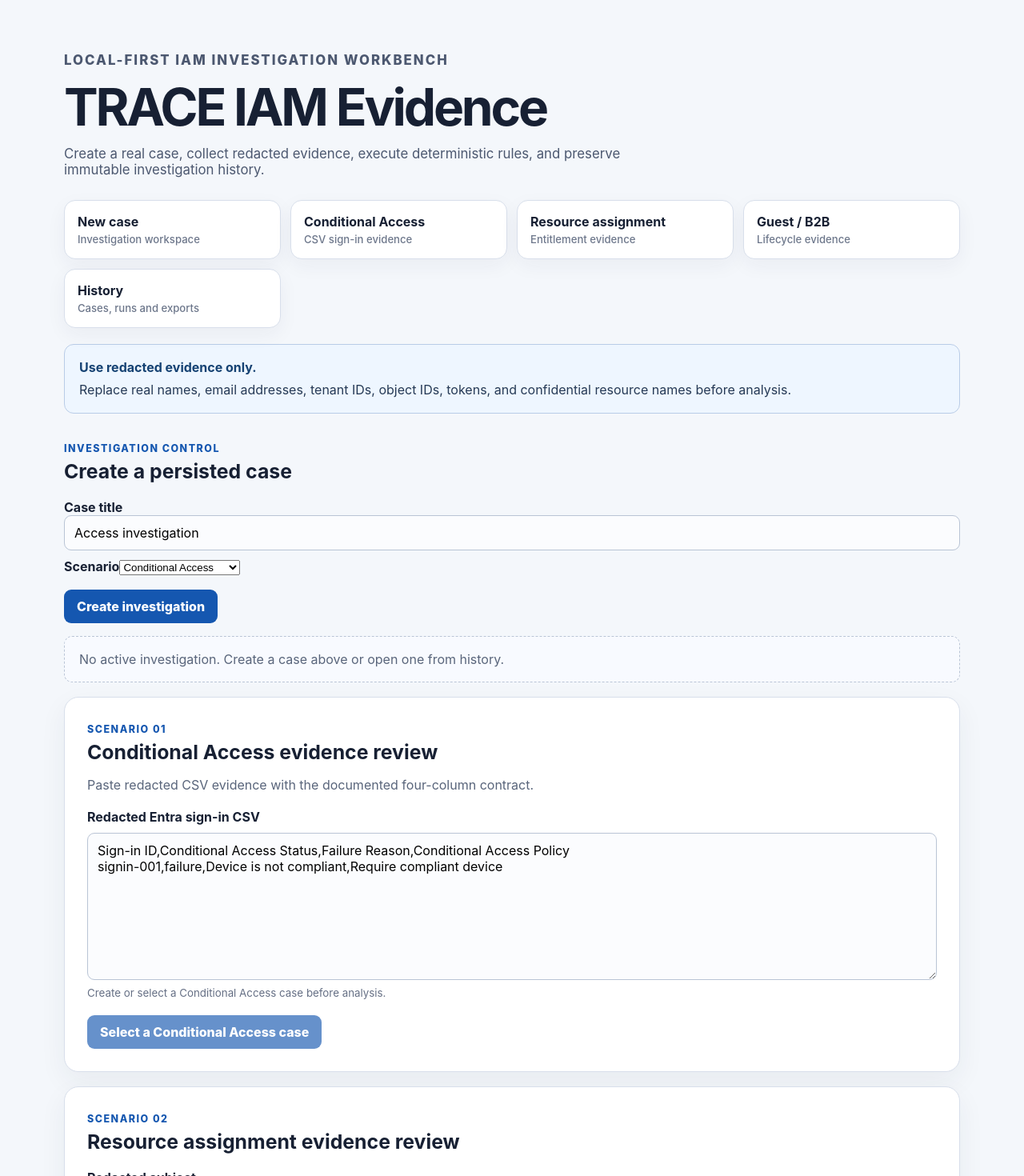
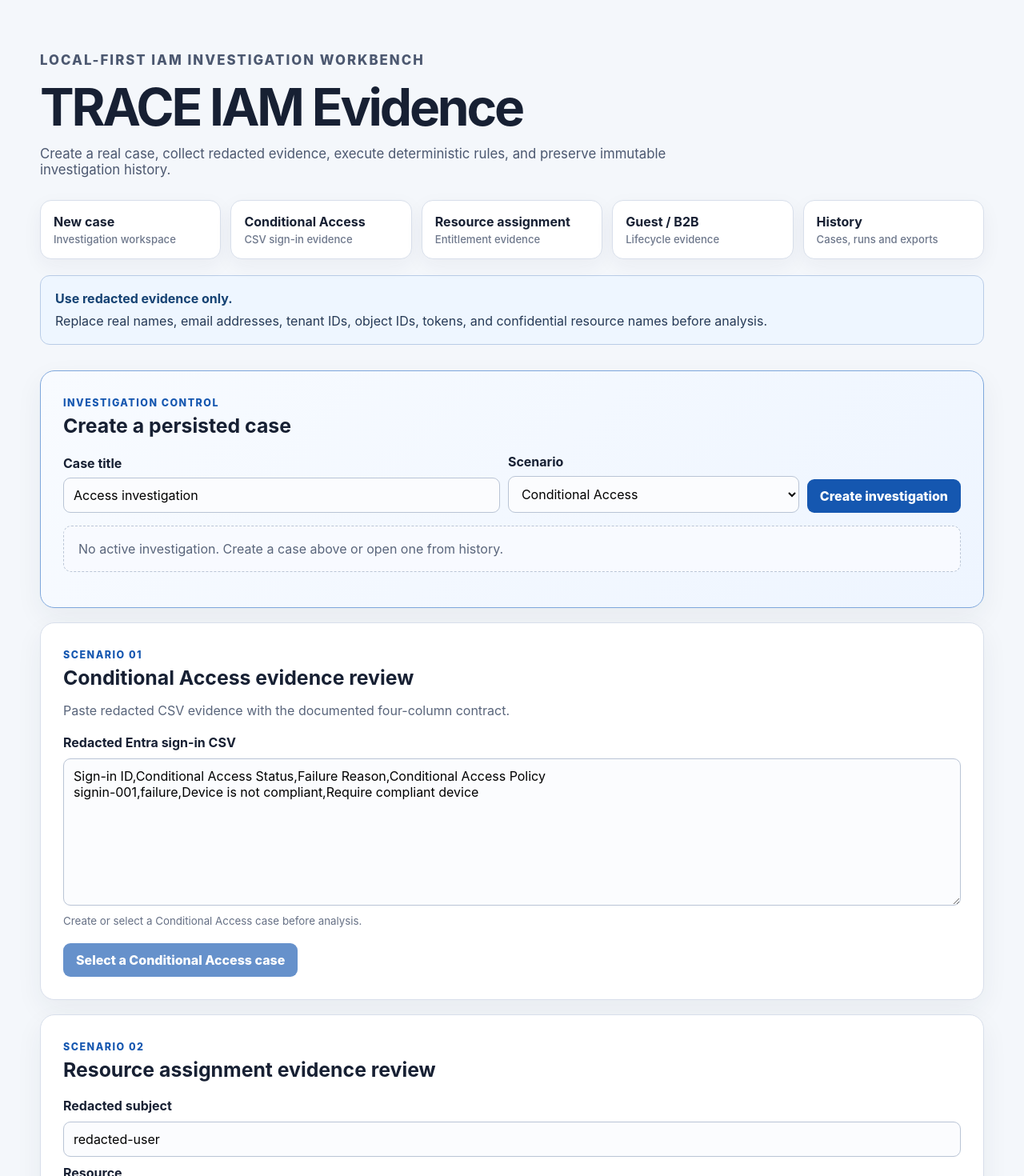
Before and after one commit to RafaelAlbaWebify/trace-iam-evidence, a React (Vite) app in the folder frontend/: page / in a window 1280 px wide. Shown: the top 1470 px of the page at 80% size. Built offline with nearby package versions, Linux system fonts and the light colour scheme; no server answers.

Commit message:
Style investigation workspace and active case

```diff
--- a/frontend/src/App.css
+++ b/frontend/src/App.css
@@ -2,38 +2,44 @@
 * { box-sizing: border-box; }
 html { scroll-behavior: smooth; }
 body { margin: 0; }
-button, input, textarea { font: inherit; }
+button, input, textarea, select { font: inherit; }
 a { color: #1557b0; }
-.app-shell { width: min(1120px, calc(100% - 32px)); margin: 0 auto; padding: 48px 0 72px; }
-.hero { max-width: 760px; margin-bottom: 28px; }
+.app-shell { width: min(1180px, calc(100% - 32px)); margin: 0 auto; padding: 48px 0 72px; }
+.hero { max-width: 820px; margin-bottom: 28px; }
 .hero h1 { margin: 4px 0 12px; font-size: clamp(2.2rem, 5vw, 4.2rem); line-height: 1; letter-spacing: -0.05em; }
 .hero p { color: #4c5870; font-size: 1.05rem; }
 .eyebrow, .section-heading span { color: #1557b0; font-size: .78rem; font-weight: 800; letter-spacing: .12em; text-transform: uppercase; }
-.scenario-nav { display: grid; grid-template-columns: repeat(4, 1fr); gap: 12px; margin: 28px 0 20px; }
+.scenario-nav { display: grid; grid-template-columns: repeat(5, 1fr); gap: 12px; margin: 28px 0 20px; }
 .scenario-nav a { display: flex; flex-direction: column; gap: 4px; padding: 16px; border: 1px solid #d8dfeb; border-radius: 14px; background: #fff; color: #172033; font-weight: 750; text-decoration: none; box-shadow: 0 8px 24px rgba(31, 45, 76, .05); }
 .scenario-nav a:hover, .scenario-nav a:focus-visible { border-color: #1557b0; outline: 3px solid rgba(21, 87, 176, .15); }
 .scenario-nav span { color: #6d778b; font-size: .82rem; font-weight: 500; }
 .privacy-note { margin: 0 0 32px; padding: 16px 18px; border: 1px solid #b9cce7; border-radius: 12px; background: #eef6ff; color: #263a56; line-height: 1.55; }
 .privacy-note strong { display: block; margin-bottom: 3px; color: #154273; }
-.workflow-card, .result-panel, .history-panel { margin: 18px 0; padding: 28px; border: 1px solid #d8dfeb; border-radius: 18px; background: #fff; box-shadow: 0 12px 34px rgba(31, 45, 76, .06); scroll-margin-top: 20px; }
+.case-workspace, .workflow-card, .result-panel, .history-panel { margin: 18px 0; padding: 28px; border: 1px solid #d8dfeb; border-radius: 18px; background: #fff; box-shadow: 0 12px 34px rgba(31, 45, 76, .06); scroll-margin-top: 20px; }
+.case-workspace { border-color: #7ea7dc; background: linear-gradient(135deg, #f8fbff, #eef5ff); }
+.case-form { grid-template-columns: minmax(260px, 1.5fr) minmax(220px, 1fr) auto; align-items: end; }
+.case-form > div { display: grid; gap: 8px; }
+.active-case { display: grid; grid-template-columns: auto 1fr auto; gap: 6px 16px; align-items: center; margin-top: 20px; padding: 18px; border: 1px solid #83b18e; border-radius: 12px; background: #f0faf3; }
+.active-case span { color: #35633f; font-size: .76rem; font-weight: 800; letter-spacing: .08em; text-transform: uppercase; }
+.active-case strong { font-size: 1.15rem; }
+.active-case code { grid-row: span 2; padding: 8px 10px; border-radius: 8px; background: #183323; color: #e8fff0; }
+.active-case small { color: #4d6554; }
 .section-heading h2 { margin: 5px 0 12px; font-size: 1.55rem; }
 .workflow-card > p, .history-panel > p { color: #59657b; }
 form { display: grid; gap: 10px; margin-top: 20px; }
 label { font-weight: 700; }
-input, textarea { width: 100%; padding: 11px 12px; border: 1px solid #b9c4d5; border-radius: 9px; background: #fbfcfe; }
-input:focus, textarea:focus { border-color: #1557b0; outline: 3px solid rgba(21, 87, 176, .14); }
-.field-guidance { display: block; margin-top: -3px; color: #667085; line-height: 1.45; }
+input, textarea, select { width: 100%; padding: 11px 12px; border: 1px solid #b9c4d5; border-radius: 9px; background: #fbfcfe; }
+input:focus, textarea:focus, select:focus { border-color: #1557b0; outline: 3px solid rgba(21, 87, 176, .14); }
+.field-guidance { display: block; color: #667085; line-height: 1.45; }
 button { width: fit-content; margin-top: 8px; padding: 11px 16px; border: 0; border-radius: 9px; background: #1557b0; color: #fff; font-weight: 800; cursor: pointer; }
 button:hover { background: #0d438d; }
-button:disabled { opacity: .65; cursor: wait; }
+button:disabled { opacity: .65; cursor: not-allowed; }
 button.secondary { margin: 0; padding: 7px 10px; background: #e8edf5; color: #26344d; }
 .check-row, .check-grid label { display: flex; align-items: center; gap: 8px; font-weight: 600; }
 .check-row input, .check-grid input { width: auto; }
 .check-grid { display: grid; grid-template-columns: repeat(2, minmax(0, 1fr)); gap: 10px; padding: 14px; border: 1px solid #d8dfeb; border-radius: 10px; background: #f8faff; }
 .alert, .status { display: grid; gap: 3px; padding: 14px 16px; border-radius: 8px; }
 .alert { border-left: 4px solid #b42318; background: #fff1f0; color: #7a271a; }
-.alert strong { font-weight: 800; }
-.alert span { font-weight: 600; }
 .status { border-left: 4px solid #1557b0; background: #eef6ff; color: #17406f; font-weight: 700; }
 .result-panel { border-color: #a9c7ee; background: #f8fbff; }
 .result-summary { display: grid; grid-template-columns: 120px 120px minmax(0, 1fr); gap: 12px; margin: 20px 0; }
@@ -44,10 +50,11 @@ details { border-top: 1px solid #cbd9eb; padding-top: 16px; }
 summary { cursor: pointer; font-weight: 800; }
 pre { max-height: 520px; overflow: auto; padding: 18px; border-radius: 10px; background: #121826; color: #eef4ff; white-space: pre-wrap; }
 .empty-state { display: grid; gap: 4px; padding: 18px; border: 1px dashed #bac5d6; border-radius: 10px; background: #f8faff; color: #59657b; }
-.empty-state strong { color: #26344d; }
 .history-list { display: grid; gap: 10px; padding: 0; list-style: none; }
-.history-list li { display: grid; grid-template-columns: minmax(220px, 1fr) auto auto auto; gap: 12px; align-items: center; padding: 12px; border: 1px solid #dce3ee; border-radius: 10px; }
+.history-list li { display: grid; grid-template-columns: minmax(220px, 1fr) auto auto auto auto; gap: 12px; align-items: center; padding: 12px; border: 1px solid #dce3ee; border-radius: 10px; }
+.history-list li.is-active { border-color: #4f8ed8; background: #f3f8ff; box-shadow: inset 4px 0 #1557b0; }
 .history-list li > button:first-child { margin: 0; padding: 0; background: transparent; color: #1557b0; text-align: left; }
 .history-list span, .history-list small { color: #637087; }
 .runs-panel { margin-top: 22px; padding-top: 18px; border-top: 1px solid #d8dfeb; }
-@media (max-width: 760px) { .scenario-nav { grid-template-columns: repeat(2, 1fr); } .result-summary { grid-template-columns: 1fr; } .check-grid { grid-template-columns: 1fr; } .history-list li { grid-template-columns: 1fr; } }
+@media (max-width: 900px) { .scenario-nav { grid-template-columns: repeat(2, 1fr); } .case-form { grid-template-columns: 1fr; } .active-case { grid-template-columns: 1fr; } .active-case code { grid-row: auto; } .history-list li { grid-template-columns: 1fr; } }
+@media (max-width: 760px) { .result-summary, .check-grid { grid-template-columns: 1fr; } }
```
